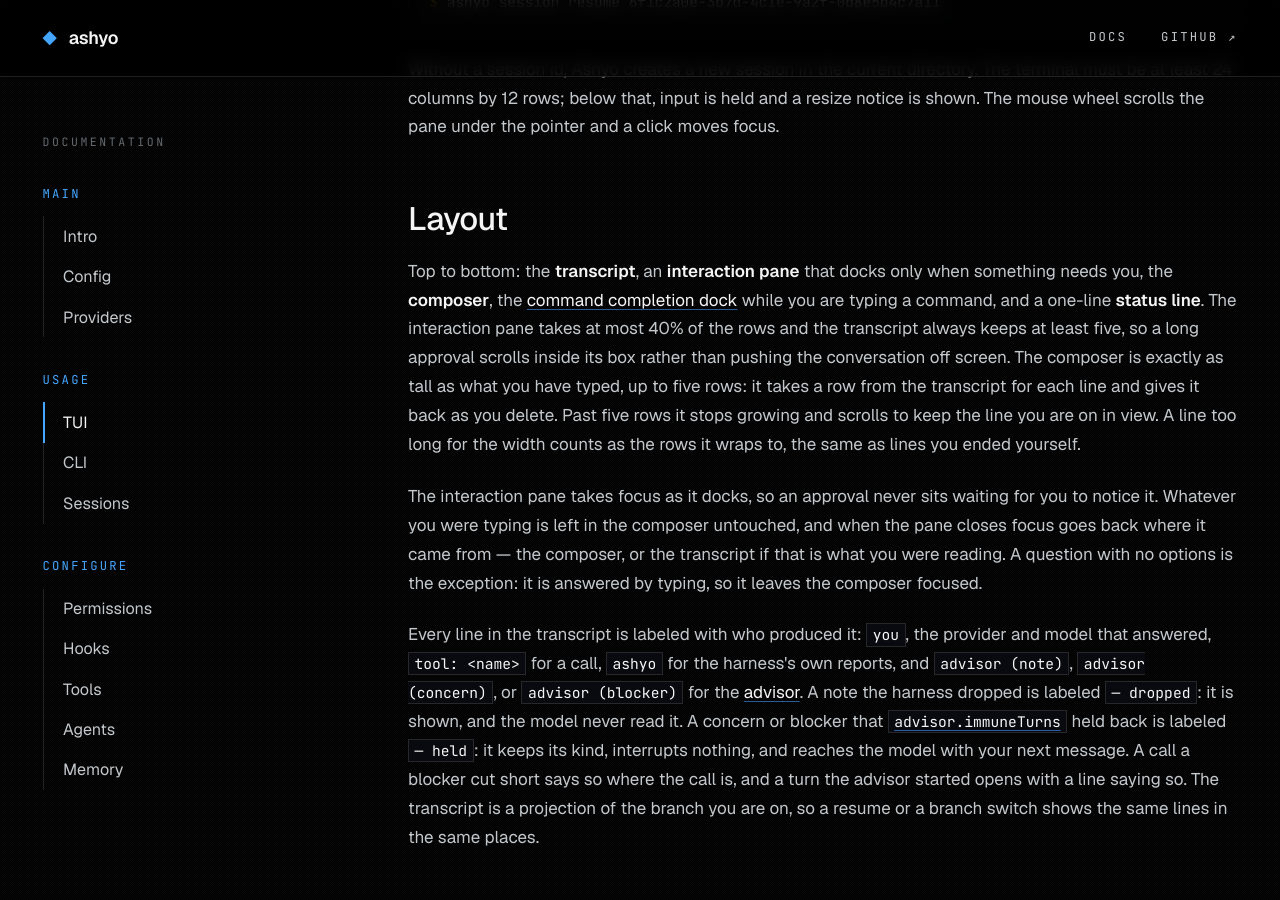
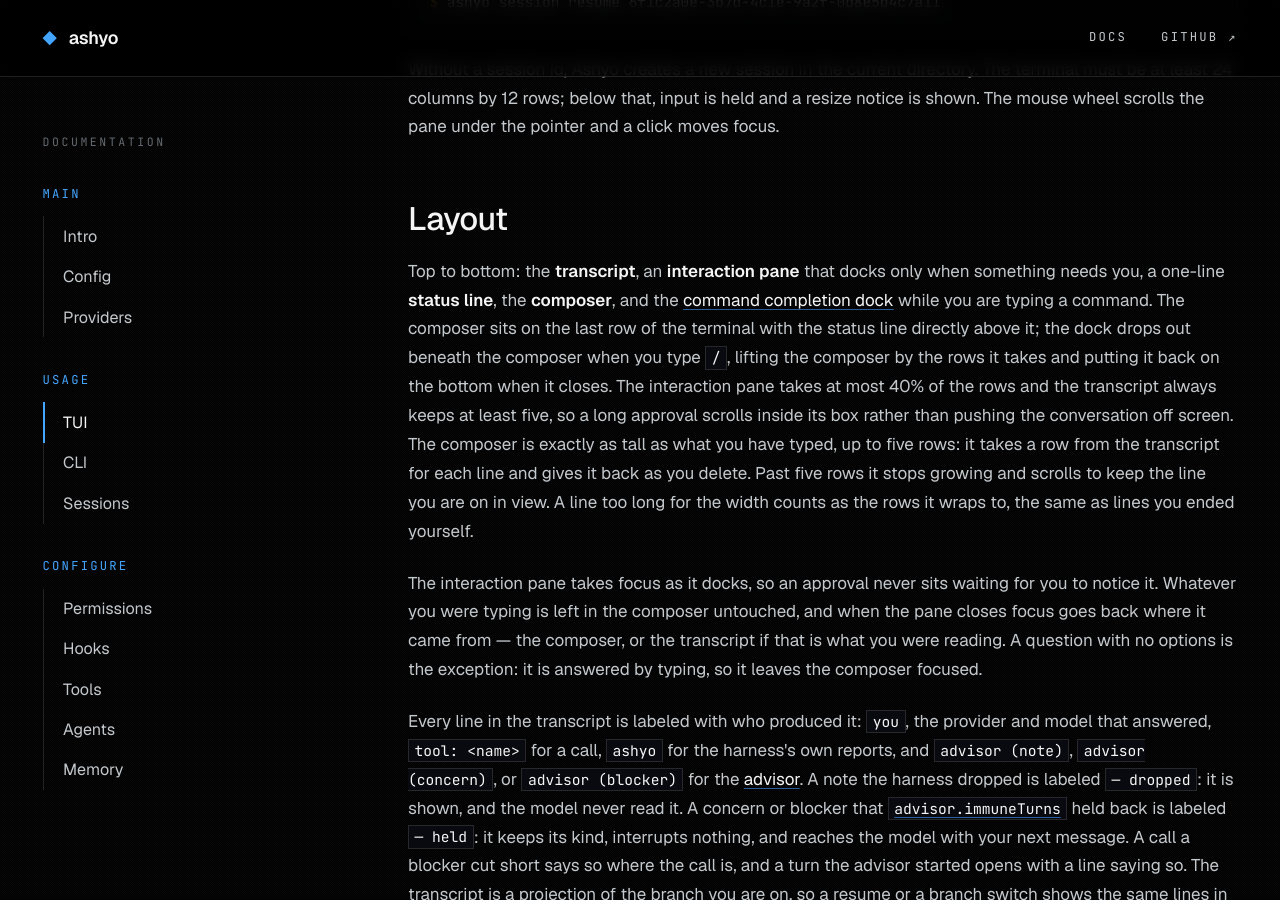
Before and after one commit to ashyo-ai/ashyo-ai.github.io, a Jekyll site: the page built from tui.html, in a window 1280 px wide and 900 px high, scrolled down 541 px. Built offline with Jekyll 4.4.1, drawn with Linux system fonts in a browser that asks for light colours.

Commit message:
Say the composer is on the bottom row with the status line above it

```diff
--- a/tui.html
+++ b/tui.html
@@ -11,7 +11,7 @@ title: TUI
 <p>Without a session id, Ashyo creates a new session in the current directory. The terminal must be at least 24 columns by 12 rows; below that, input is held and a resize notice is shown. The mouse wheel scrolls the pane under the pointer and a click moves focus.</p>
 
 <h2 id="layout">Layout</h2>
-<p>Top to bottom: the <strong>transcript</strong>, an <strong>interaction pane</strong> that docks only when something needs you, the <strong>composer</strong>, the <a href="#completion">command completion dock</a> while you are typing a command, and a one-line <strong>status line</strong>. The interaction pane takes at most 40% of the rows and the transcript always keeps at least five, so a long approval scrolls inside its box rather than pushing the conversation off screen. The composer is exactly as tall as what you have typed, up to five rows: it takes a row from the transcript for each line and gives it back as you delete. Past five rows it stops growing and scrolls to keep the line you are on in view. A line too long for the width counts as the rows it wraps to, the same as lines you ended yourself.</p>
+<p>Top to bottom: the <strong>transcript</strong>, an <strong>interaction pane</strong> that docks only when something needs you, a one-line <strong>status line</strong>, the <strong>composer</strong>, and the <a href="#completion">command completion dock</a> while you are typing a command. The composer sits on the last row of the terminal with the status line directly above it; the dock drops out beneath the composer when you type <code>/</code>, lifting the composer by the rows it takes and putting it back on the bottom when it closes. The interaction pane takes at most 40% of the rows and the transcript always keeps at least five, so a long approval scrolls inside its box rather than pushing the conversation off screen. The composer is exactly as tall as what you have typed, up to five rows: it takes a row from the transcript for each line and gives it back as you delete. Past five rows it stops growing and scrolls to keep the line you are on in view. A line too long for the width counts as the rows it wraps to, the same as lines you ended yourself.</p>
 <p>The interaction pane takes focus as it docks, so an approval never sits waiting for you to notice it. Whatever you were typing is left in the composer untouched, and when the pane closes focus goes back where it came from — the composer, or the transcript if that is what you were reading. A question with no options is the exception: it is answered by typing, so it leaves the composer focused.</p>
 
 <p>Every line in the transcript is labeled with who produced it: <code>you</code>, the provider and model that answered, <code>tool: &lt;name&gt;</code> for a call, <code>ashyo</code> for the harness's own reports, and <code>advisor (note)</code>, <code>advisor (concern)</code>, or <code>advisor (blocker)</code> for the <a href="agents.html#advisor-kinds">advisor</a>. A note the harness dropped is labeled <code>— dropped</code>: it is shown, and the model never read it. A concern or blocker that <a href="config.html#immune-turns"><code>advisor.immuneTurns</code></a> held back is labeled <code>— held</code>: it keeps its kind, interrupts nothing, and reaches the model with your next message. A call a blocker cut short says so where the call is, and a turn the advisor started opens with a line saying so. The transcript is a projection of the branch you are on, so a resume or a branch switch shows the same lines in the same places.</p>
```
